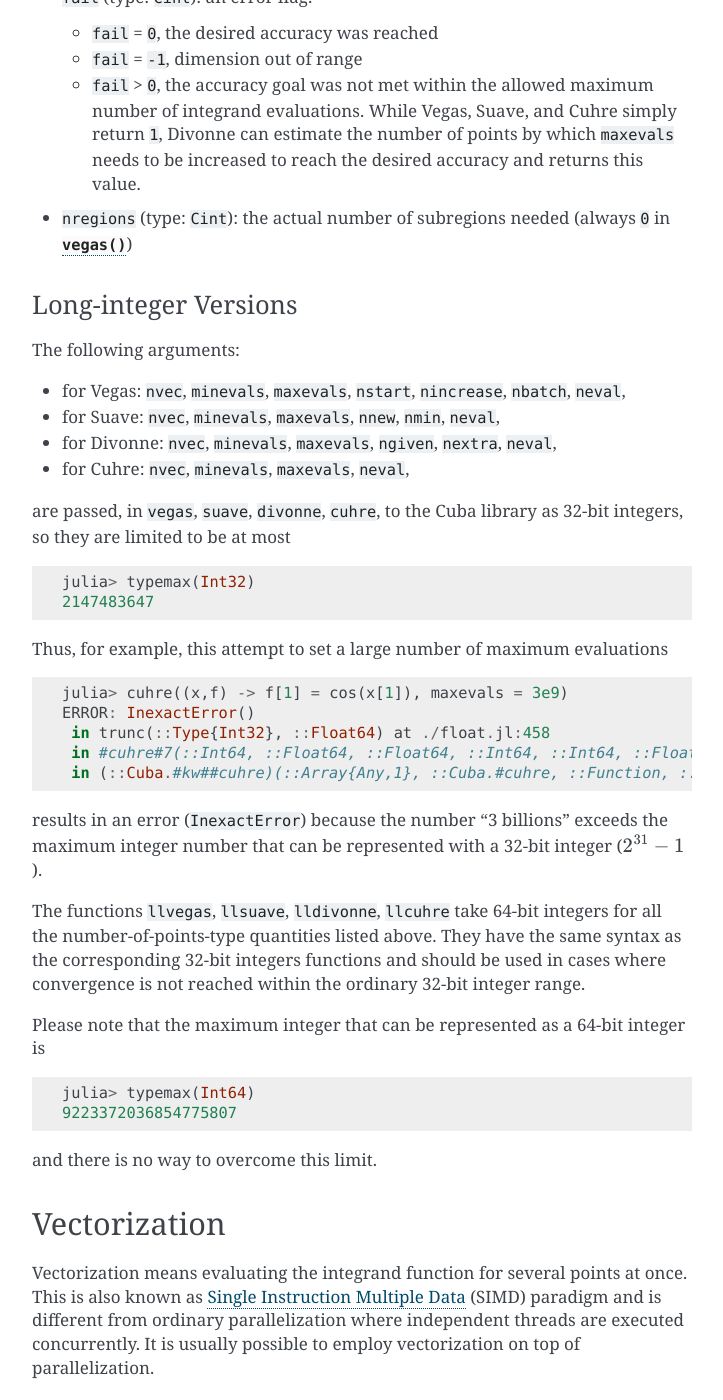
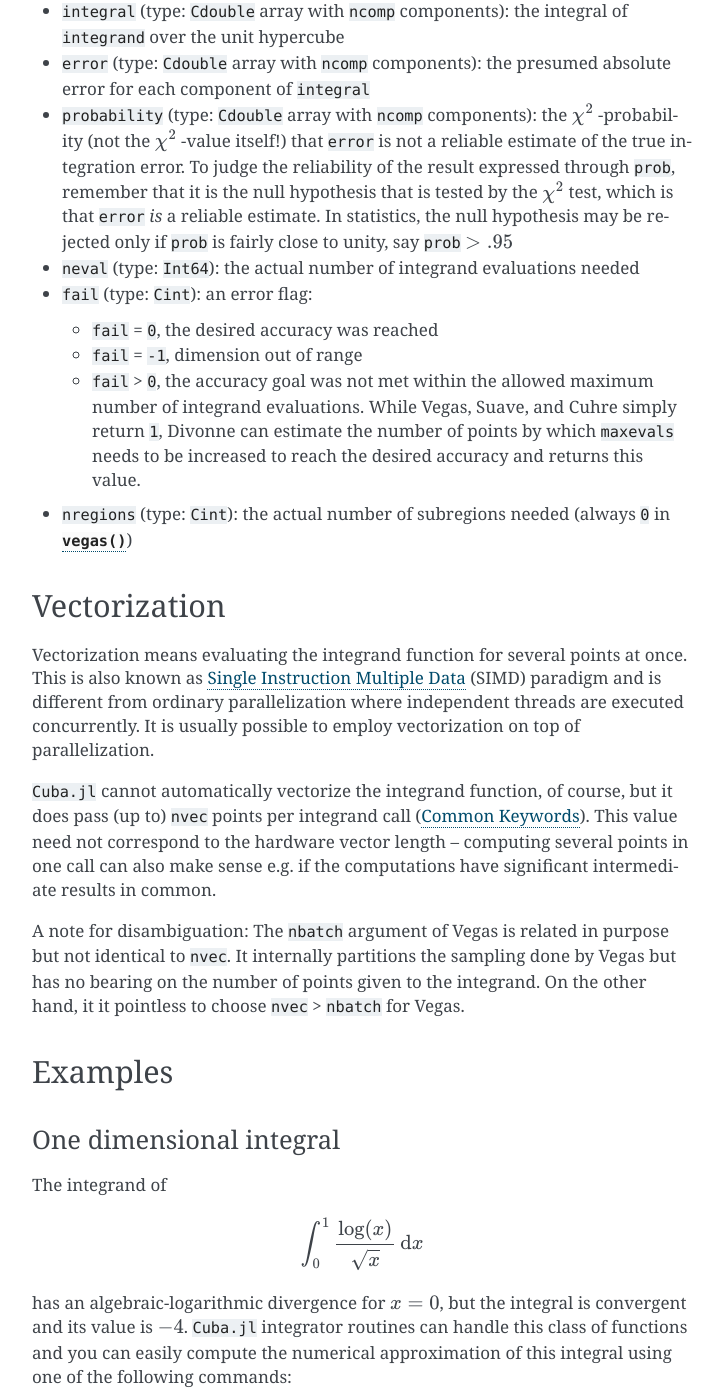
Before and after one commit to giordano/Cuba.jl, a Sphinx documentation site: the page built from docs/index.rst, in a window 1280 px wide and 1400 px high, scrolled down 10996 px. Shown: the whole window, without its empty margins (388-1111 px from the left). Built offline with Sphinx 7.4.7, drawn with Linux system fonts in a browser that asks for light colours; some of the changed text lies outside the part shown.

Commit message:
Use only long version of routines
This simplifies the code and reduces confusion on which function should be called

```diff
--- a/docs/index.rst
+++ b/docs/index.rst
@@ -154,9 +154,28 @@ or put this command into your Julia script.
 Large parts of the following sections are borrowed from Cuba manual.  Refer to
 it for more information on the details.
 
-All 64-bit integers functions (``llvegas``, ``llsuave``, ``lldivonne``,
-``llcuhre``) are wrapped and exported as well.  See `Long-integer Versions`_ for
-more information.
+``Cuba.jl`` wraps the 64-bit integers functions of Cuba library, in order to
+push the range of certain counters to its full extent.  In detail, the following
+arguments:
+
+- for Vegas: ``nvec``, ``minevals``, ``maxevals``, ``nstart``, ``nincrease``,
+  ``nbatch``, ``neval``,
+- for Suave: ``nvec``, ``minevals``, ``maxevals``, ``nnew``, ``nmin``,
+  ``neval``,
+- for Divonne: ``nvec``, ``minevals``, ``maxevals``, ``ngiven``, ``nextra``,
+  ``neval``,
+- for Cuhre: ``nvec``, ``minevals``, ``maxevals``, ``neval``,
+
+are passed to the Cuba library as 64-bit integers, so they are limited to be at
+most
+
+.. code:: julia
+
+    julia> typemax(Int64)
+    9223372036854775807
+
+There is no way to overcome this limit.  See the following sections for the
+meaning of each argument.
 
 Arguments
 '''''''''
@@ -532,57 +551,6 @@ error with ``result[2][i]``.
 
 - ``nregions`` (type: ``Cint``): the actual number of subregions needed (always
   ``0`` in :func:`vegas`)
-
-Long-integer Versions
-'''''''''''''''''''''
-
-The following arguments:
-
-- for Vegas: ``nvec``, ``minevals``, ``maxevals``, ``nstart``, ``nincrease``,
-  ``nbatch``, ``neval``,
-- for Suave: ``nvec``, ``minevals``, ``maxevals``, ``nnew``, ``nmin``,
-  ``neval``,
-- for Divonne: ``nvec``, ``minevals``, ``maxevals``, ``ngiven``, ``nextra``,
-  ``neval``,
-- for Cuhre: ``nvec``, ``minevals``, ``maxevals``, ``neval``,
-
-are passed, in ``vegas``, ``suave``, ``divonne``, ``cuhre``, to the Cuba library
-as 32-bit integers, so they are limited to be at most
-
-.. code:: julia
-
-    julia> typemax(Int32)
-    2147483647
-
-Thus, for example, this attempt to set a large number of maximum evaluations
-
-.. code:: julia
-
-    julia> cuhre((x,f) -> f[1] = cos(x[1]), maxevals = 3e9)
-    ERROR: InexactError()
-     in trunc(::Type{Int32}, ::Float64) at ./float.jl:458
-     in #cuhre#7(::Int64, ::Float64, ::Float64, ::Int64, ::Int64, ::Float64, ::Int64, ::String, ::Ptr{Void}, ::Cuba.#cuhre, ::##1#2, ::Int64, ::Int64) at /home/user/.julia/v0.5/Cuba/src/Cuba.jl:467
-     in (::Cuba.#kw##cuhre)(::Array{Any,1}, ::Cuba.#cuhre, ::Function, ::Int64, ::Int64) at ./<missing>:0 (repeats 2 times)
-
-results in an error (``InexactError``) because the number "3 billions" exceeds
-the maximum integer number that can be represented with a 32-bit integer
-(:math:`2^{31} - 1`).
-
-The functions ``llvegas``, ``llsuave``, ``lldivonne``, ``llcuhre`` take 64-bit
-integers for all the number-of-points-type quantities listed above.  They have
-the same syntax as the corresponding 32-bit integers functions and should be
-used in cases where convergence is not reached within the ordinary 32-bit
-integer range.
-
-Please note that the maximum integer that can be represented as a 64-bit integer
-is
-
-.. code:: julia
-
-    julia> typemax(Int64)
-    9223372036854775807
-
-and there is no way to overcome this limit.
 
 Vectorization
 -------------
```
Also changed, not shown: other parts of docs/index.rst (+1 -1 lines), 8 other files.
